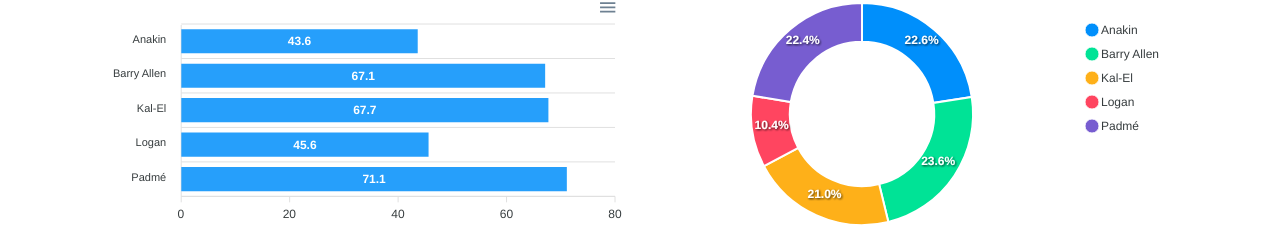
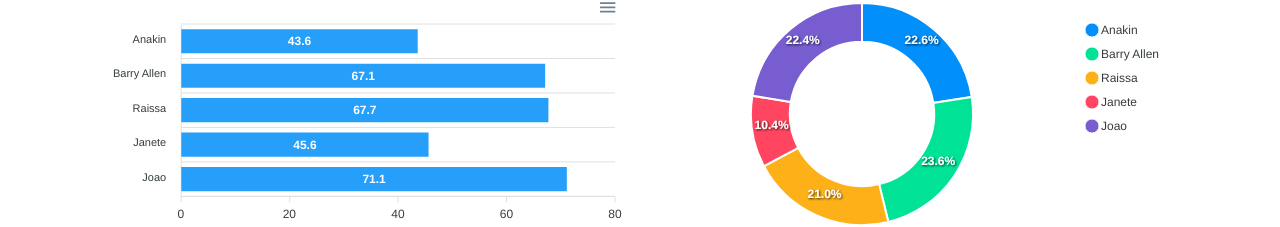
Before and after one commit to thalesep/projeto.oficial, a React (Create React App) app in the folder frontend/: page / in a window 1280 px wide. Shown: the part 199-426 px from the top of the page. Built offline with nearby package versions, Linux system fonts and the light colour scheme.

Commit message:
Static charts

```diff
--- a/frontend/src/components/BarChart/index.tsx
+++ b/frontend/src/components/BarChart/index.tsx
@@ -11,7 +11,7 @@ const BarChart = () => {
 
     const mockData = {
         labels: {
-            categories: ['Anakin', 'Barry Allen', 'Kal-El', 'Logan', 'Padmé']
+            categories: ['Anakin', 'Barry Allen', 'Raissa', 'Janete', 'Joao']
         },
         series: [
             {
--- a/frontend/src/components/DonutChart/index.tsx
+++ b/frontend/src/components/DonutChart/index.tsx
@@ -3,7 +3,7 @@ import Chart from "react-apexcharts";
 const DonutChart = () => {
     const mockData = {
         series: [477138, 499928, 444867, 220426, 473088],
-        labels: ['Anakin', 'Barry Allen', 'Kal-El', 'Logan', 'Padmé']
+        labels: ['Anakin', 'Barry Allen', 'Raissa', 'Janete', 'Joao']
     }
 
     const options = {
```
